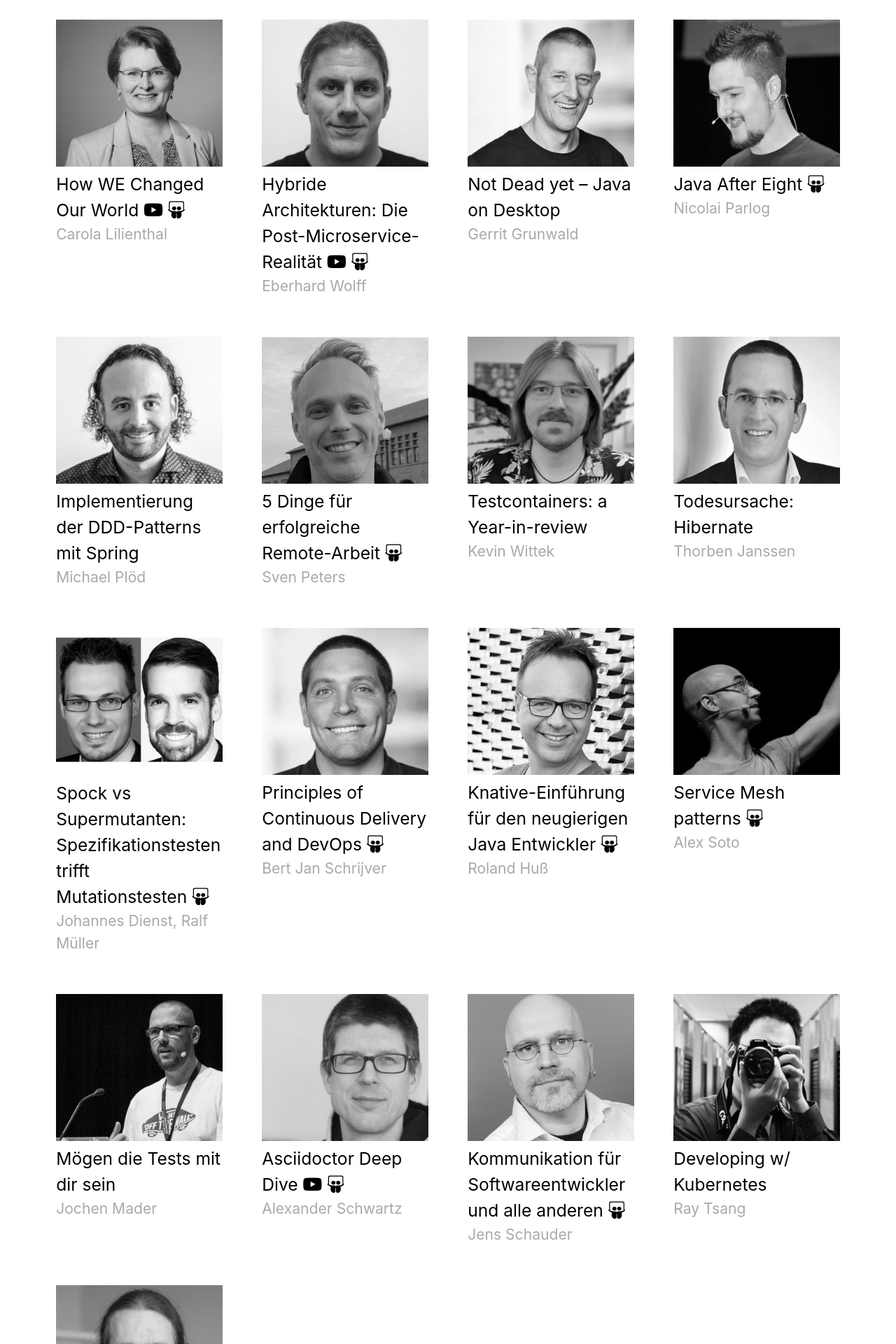
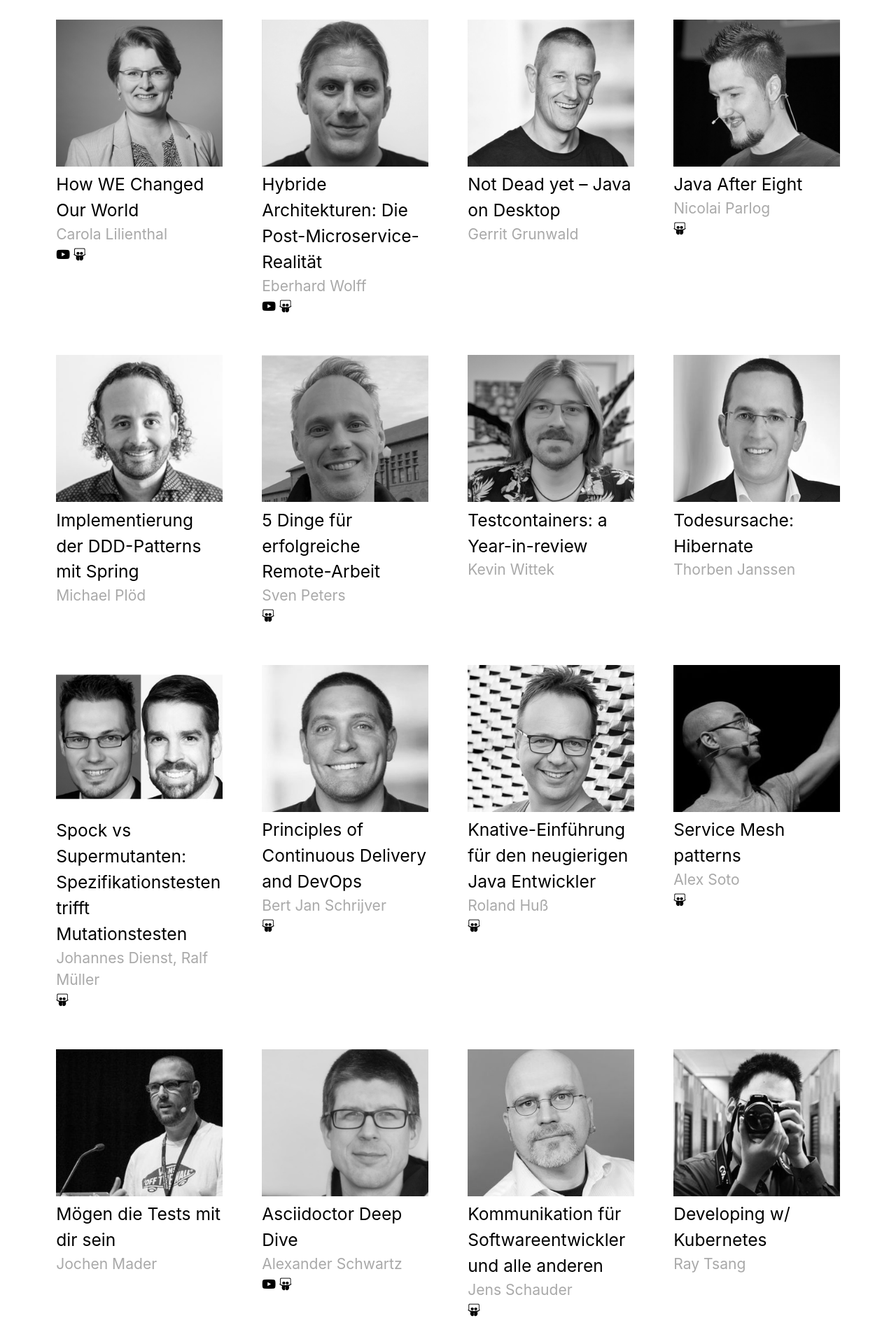
Before and after one commit to CyberLandConf/CyberLandConf.github.io, a Jekyll site: the page built from pages/events/2020-cyberland.md, in a window 1280 px wide. Shown: the part 944-2864 px from the top of the page at 70% size. Built offline with Jekyll 4.4.1, drawn with Linux system fonts in a browser that asks for light colours.

Commit message:
- twitter link added to members - youtube/slide icons in session info in new line

```diff
--- a/_includes/elements/orga-info.html
+++ b/_includes/elements/orga-info.html
@@ -1,13 +1,17 @@
 {% assign member = include.member %}
 {% if member %}
+	<a class="session-info-tile" target="_blank" href="https://twitter.com/{{ member.twitter }}">
 		{% assign imageUrl = "/assets/orga/" | append: member.id | append: ".png" %}
 		{% include elements/speaker-image.html url=imageUrl %}
 		<div class="session-title">{%- include elements/speaker.html speaker=member -%}</div>
 		<div class="session-speaker">{{ member.role }}</div>
 		<div class="session-speaker">{{ member.job }}</div>
 		<div class="session-speaker">{{ member.jug }}</div>
+	</a>
 {% else %}
+	<a class="session-info-tile">
 		<img class="session-image" src="/assets/speaker/fallback.png" />
 		<div class="session-title">-</div>
 		<div class="session-speaker">-</div>
+	</a>
 {% endif %}
--- a/_includes/elements/session-info.html
+++ b/_includes/elements/session-info.html
@@ -6,14 +6,20 @@
             <img class="session-image" src="/assets/speaker/{{ speaker.id }}.png" />
             <div class="session-title">
 			  {{ session.title }}
-			  {% if session.youtubeId %}<i class="fab fa-youtube"></i>{% endif %}
-			  {% if session.slidesLink or session.slides or session.demoLink %}<i class="fab fa-slideshare"></i>{% endif %}
 			</div>
             <div class="session-speaker">{%- include elements/speaker.html speaker=speaker -%}</div>
+            <div>
+                {% if session.youtubeId %}<i class="fab fa-youtube"></i>{% endif %}
+                {% if session.slidesLink or session.slides or session.demoLink %}<i class="fab fa-slideshare"></i>{% endif %}
+            </div>
         {% else %}
             <img class="session-image" src="/assets/speaker/fallback.png" />
             <div class="session-title">{{ session.title }}</div>
             <div class="session-speaker">-</div>
+            <div>
+                {% if session.youtubeId %}<i class="fab fa-youtube"></i>{% endif %}
+                {% if session.slidesLink or session.slides or session.demoLink %}<i class="fab fa-slideshare"></i>{% endif %}
+            </div>
         {% endif %}
     </a>
 {% else %}
```
Lines whose indentation alone changed are shown as unchanged.
